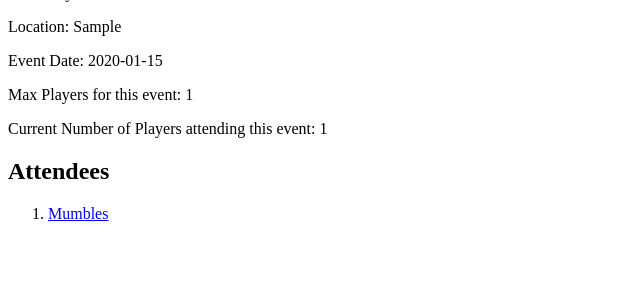
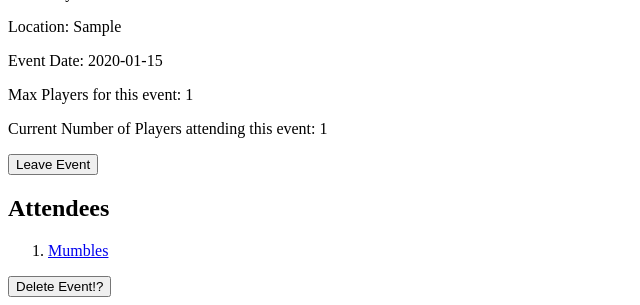
Before and after one commit to Tonyjlum/LinkShells, a Rails app: page /events/1 in a window 1280 px wide. Shown: the part 644-949 px from the top of the page, without its empty margins (0-640 px from the left). Before the commit the page ends 883 px from the top, so only its background shows below. Run offline with Rails 7, Linux system fonts and the light colour scheme; a user stored in the database is signed in; data comes from the database, SQL or seed files in the repository; tables that the repository leaves empty hold one stand-in row (values such as "Sample post"); style sheets or scripts are compiled from the project's sources; parts of the project's set-up code (start-up, migrations or seed data) failed here and were passed over.

Commit message:
delete for event working

```diff
--- a/app/controllers/events_controller.rb
+++ b/app/controllers/events_controller.rb
@@ -29,6 +29,16 @@ class EventsController < ApplicationController
     end
   end
 
+  def destroy
+    Event.find(session[:event_id]).destroy
+    session[:event_id] = nil
+    @user = User.find(session[:user_id])
+    @hostings = @user.events
+    @game_list = @user.games_by_name
+    @events = @user.confirms
+    redirect_to @user
+  end
+
   #search for event by game?
 
   def event_params
--- a/app/views/events/show.erb
+++ b/app/views/events/show.erb
@@ -5,12 +5,14 @@
 <p>Max Players for this event: <%= @event.max_player %></p>
 <p>Current Number of Players attending this event: <%= @event.users.count %></p>
 
-<% if @event.users.include?(User.find(session[:user_id]))%>
 
+<% if session[:user_id].nil?%>
+  Login to Join this Event
+<% elsif @event.users.include?(User.find(session[:user_id]))%>
+  <% session[:event_id] = @event.id  %>
+  <%= button_to "Leave Event", leave_event_path  %>
 <% elsif @event.full? %>
   This Event is full, Find other events for <%= link_to "#{@event.game.name}", @event.game%>
-<% elsif session[:user_id].nil?%>
-  Login to Join this Event
 <% else %>
   <% session[:event_id] = @event.id %>
   <%= button_to "Join", join_event_path %>
@@ -22,3 +24,8 @@
     <li><%= link_to confirm.username, confirm %></li>
   <% end %>
 </ol>
+
+<% if @event.user == User.find(session[:user_id]) %>
+  <% session[:event_id] = @event.id %>
+  <%= button_to "Delete Event!?", delete_event_path%>
+<% end %>
--- a/config/routes.rb
+++ b/config/routes.rb
@@ -1,14 +1,15 @@
 Rails.application.routes.draw do
-  resources :confirms, except: :create
-  resources :events
+  post "users/", to: "users#login", as: "login_in"
+  resources :confirms, except: [:create, :destroy]
+  resources :events, except: [:destroy]
   resources :sessions
   resources :ownerships
   resources :games, only: [:index, :show]
-  post "users/", to: "users#login", as: "login_in"
   resources :users
+
   root 'users#index'
-
+  post "thereisnocowlevel", to: "events#destroy", as: "delete_event"
   post '/joinconfirms', to: "confirms#create", as: "join_event"
-
+  post '.deleteconfirms', to: "confirms#destroy", as: "leave_event"
   post '/logout', to: 'sessions#destroy', as: "logout"
 end
```
Also changed, not shown: app/controllers/confirms_controller.rb (+7 -0 lines).
